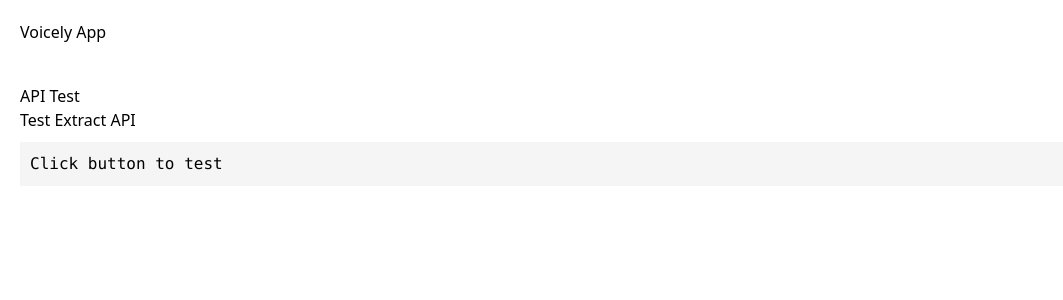
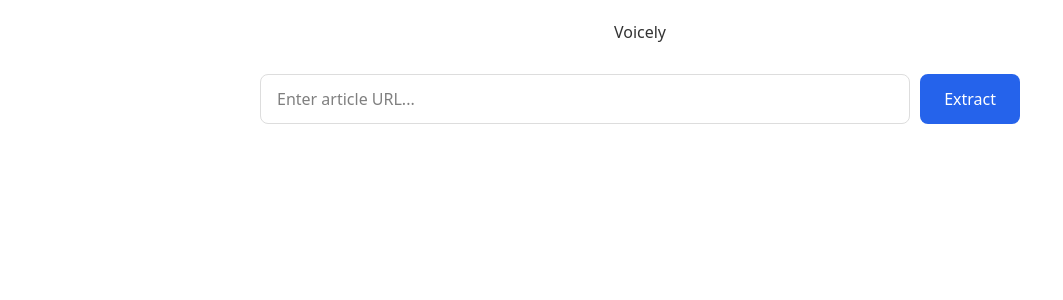
Before and after one commit to SUMITBOPATE/Voicely, a React (Vite) app: page / in a window 1280 px wide. Shown: the top 300 px of the page, without its empty margins (0-1063 px from the left). Built offline with nearby package versions, Linux system fonts and the light colour scheme.

Commit message:
Simple UI

```diff
--- a/src/App.jsx
+++ b/src/App.jsx
@@ -1,47 +1,115 @@
 import { useState } from 'react';
 
-function TestExtract() {
-  const [result, setResult] = useState(null);
+function App() {
+  const [url, setUrl] = useState('');
+  const [article, setArticle] = useState(null);
   const [loading, setLoading] = useState(false);
+  const [error, setError] = useState(null);
 
-  const testAPI = async () => {
+  const extractArticle = async (e) => {
+    e.preventDefault();
     setLoading(true);
+    setError(null);
+    setArticle(null);
+
     try {
       const res = await fetch('/api/extract', {
         method: 'POST',
         headers: { 'Content-Type': 'application/json' },
-        body: JSON.stringify({ url: 'https://example.com' })
+        body: JSON.stringify({ url })
       });
-      const text = await res.text();
-      console.log('Status:', res.status);
-      console.log('Response text:', text);
-      setResult({ status: res.status, raw: text });
+
+      const data = await res.json();
+
+      if (!res.ok) {
+        throw new Error(data.error || 'Failed to extract article');
+      }
+
+      setArticle(data);
     } catch (err) {
-      setResult({ error: err.message });
+      setError(err.message);
+    } finally {
+      setLoading(false);
     }
-    setLoading(false);
   };
 
   return (
-    <div style={{ padding: '20px' }}>
-      <h3>API Test</h3>
-      <button onClick={testAPI} disabled={loading}>
-        {loading ? 'Loading...' : 'Test Extract API'}
-      </button>
-      <pre style={{ background: '#f5f5f5', padding: '10px', marginTop: '10px' }}>
-        {result ? JSON.stringify(result, null, 2) : 'Click button to test'}
-      </pre>
+    <div style={{ maxWidth: '800px', margin: '0 auto', padding: '20px', fontFamily: 'system-ui, sans-serif' }}>
+      <h1 style={{ textAlign: 'center', color: '#333', marginBottom: '30px' }}>Voicely</h1>
+
+      <form onSubmit={extractArticle} style={{ display: 'flex', gap: '10px', marginBottom: '30px' }}>
+        <input
+          type="url"
+          value={url}
+          onChange={(e) => setUrl(e.target.value)}
+          placeholder="Enter article URL..."
+          required
+          style={{
+            flex: 1,
+            padding: '12px 16px',
+            fontSize: '16px',
+            border: '1px solid #ddd',
+            borderRadius: '8px',
+            outline: 'none'
+          }}
+        />
+        <button
+          type="submit"
+          disabled={loading}
+          style={{
+            padding: '12px 24px',
+            fontSize: '16px',
+            background: '#2563eb',
+            color: 'white',
+            border: 'none',
+            borderRadius: '8px',
+            cursor: loading ? 'not-allowed' : 'pointer',
+            opacity: loading ? 0.7 : 1
+          }}
+        >
+          {loading ? 'Extracting...' : 'Extract'}
+        </button>
+      </form>
+
+      {error && (
+        <div style={{ padding: '16px', background: '#fef2f2', color: '#dc2626', borderRadius: '8px', marginBottom: '20px' }}>
+          {error}
+        </div>
+      )}
+
+      {article && (
+        <div style={{ background: 'white', borderRadius: '12px', boxShadow: '0 2px 8px rgba(0,0,0,0.1)', overflow: 'hidden' }}>
+          <div style={{ padding: '20px', borderBottom: '1px solid #eee' }}>
+            <h2 style={{ margin: '0 0 10px 0', color: '#1f2937', fontSize: '24px' }}>{article.title}</h2>
+            {article.byline && <p style={{ margin: 0, color: '#6b7280' }}>By {article.byline}</p>}
+          </div>
+
+          <div style={{ padding: '20px', lineHeight: '1.8', color: '#374151' }}>
+            {article.content}
+          </div>
+
+          <div style={{ padding: '16px 20px', background: '#f9fafb', borderTop: '1px solid #eee', display: 'flex', justifyContent: 'space-between', alignItems: 'center' }}>
+            <span style={{ color: '#6b7280', fontSize: '14px' }}>
+              {article.originalLength} chars {article.wasTruncated && '(truncated)'}
+            </span>
+            <button
+              style={{
+                padding: '10px 20px',
+                background: '#10b981',
+                color: 'white',
+                border: 'none',
+                borderRadius: '6px',
+                cursor: 'pointer',
+                fontSize: '14px'
+              }}
+            >
+              Play Audio
+            </button>
+          </div>
+        </div>
+      )}
     </div>
   );
 }
 
-function App() {
-  return (
-    <>
-      <div style={{ padding: '20px' }}>Voicely App</div>
-      <TestExtract />
-    </>
-  );
-}
-
 export default App;
```
